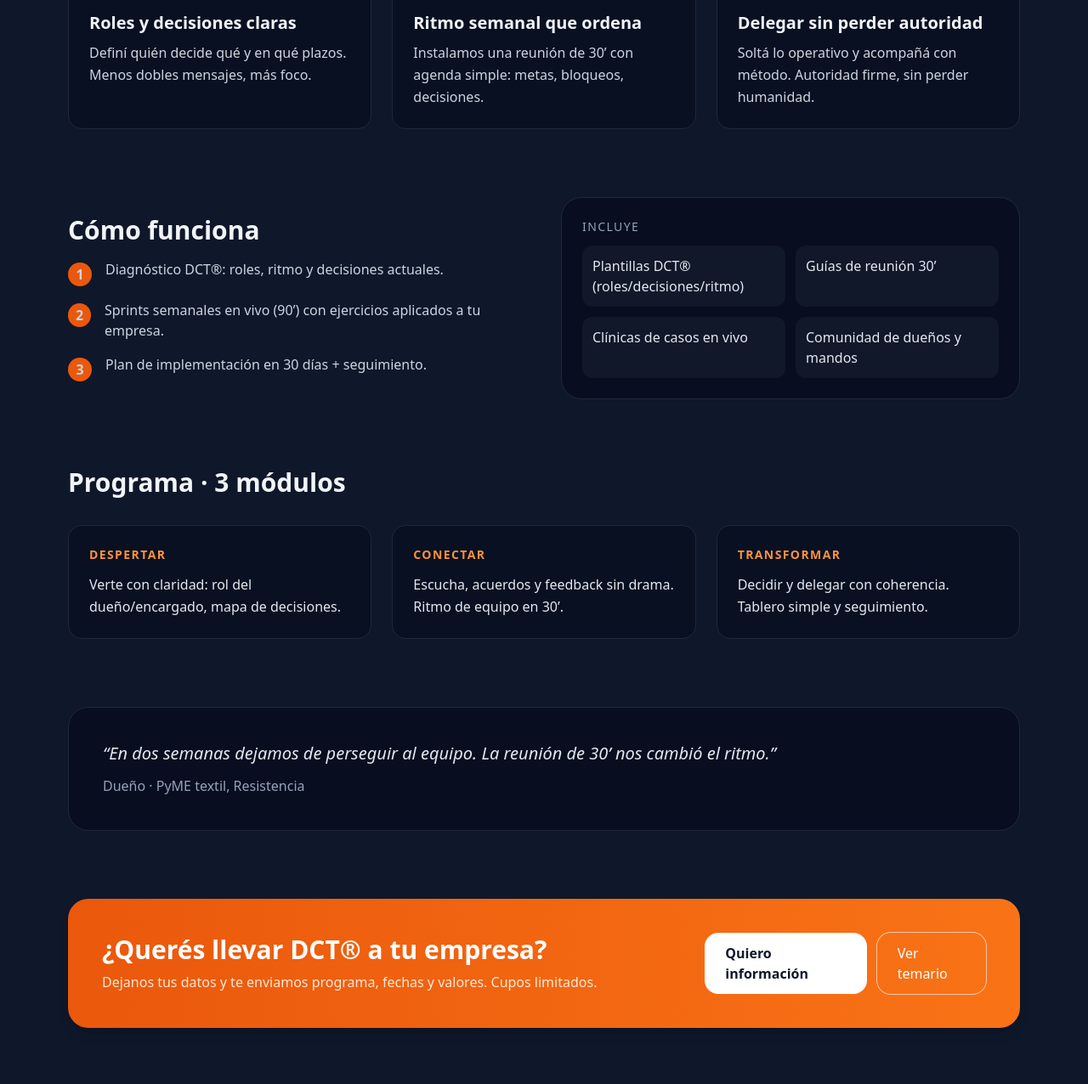
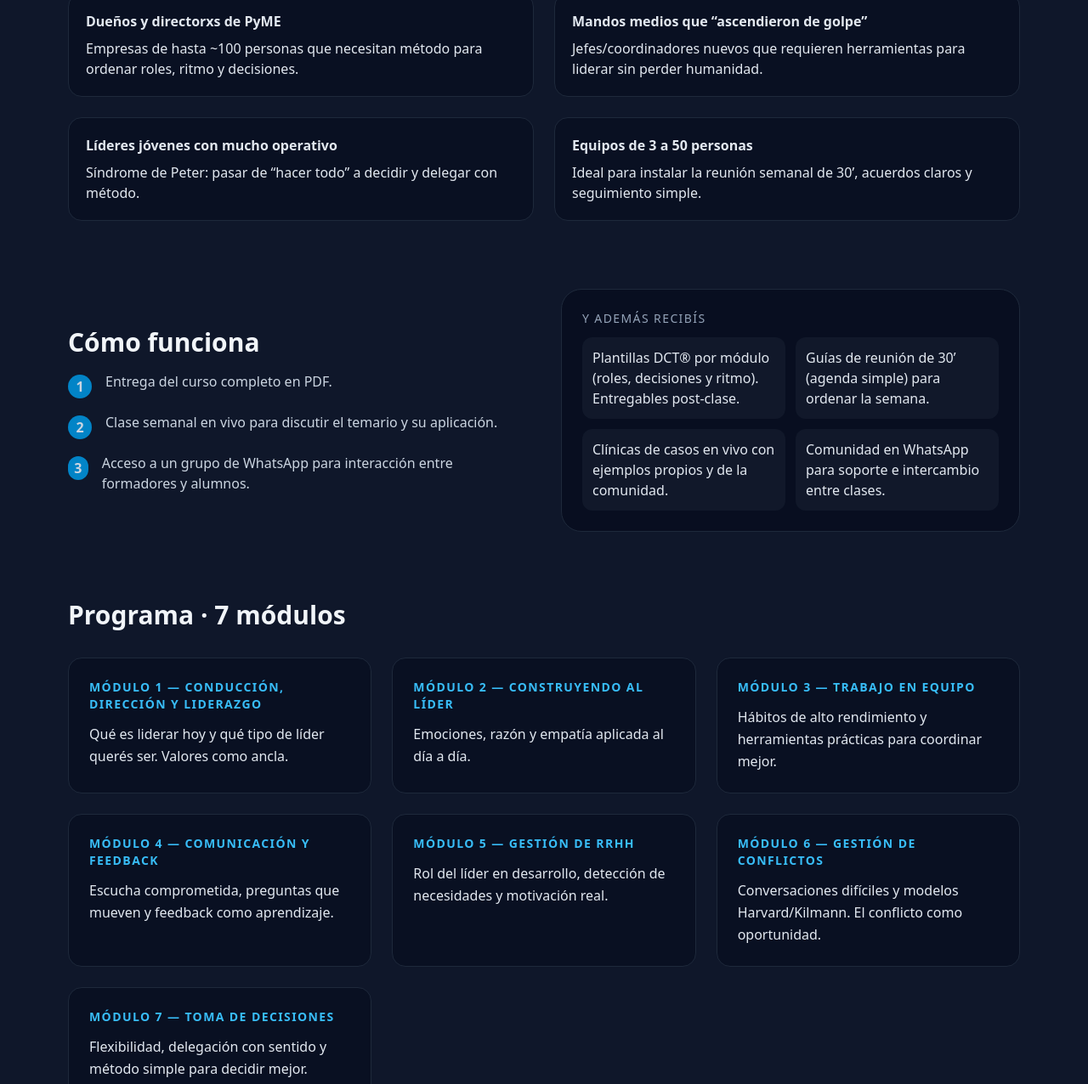
Before and after one commit to maximilianomeza-design/escuela-lideres, a plain HTML site: page index.html in a window 1280 px wide. Shown: the part 693-1969 px from the top of the page at 85% size. Drawn offline with nearby package versions, Linux system fonts and the light colour scheme.

Commit message:
Add files via upload

```diff
--- a/index.html
+++ b/index.html
@@ -12,14 +12,14 @@
   <header class="sticky top-0 z-30 backdrop-blur bg-slate-900/80 border-b border-slate-800">
     <div class="mx-auto max-w-6xl px-4 py-4 flex items-center justify-between">
       <div class="flex items-center gap-3">
-        <div class="h-9 w-9 rounded-2xl bg-orange-600"></div>
+        <div class="h-9 w-9 rounded-2xl bg-sky-600"></div>
         <div class="font-bold tracking-wide text-lg">Expert Group</div>
       </div>
       <nav class="hidden md:flex items-center gap-6 text-sm text-slate-300">
         <a href="#programa" class="hover:text-white">Programa</a>
         <a href="#para-quien" class="hover:text-white">¿Para quién?</a>
         <a href="#preguntas" class="hover:text-white">Preguntas</a>
-        <a href="#inscripcion" class="px-4 py-2 rounded-xl bg-orange-600 hover:bg-orange-500 text-white font-semibold shadow">Quiero información</a>
+        <a href="https://bit.ly/metodoDCT-escuela" class="px-4 py-2 rounded-xl bg-sky-600 hover:bg-sky-500 text-white font-semibold shadow">Quiero información</a>
       </nav>
     </div>
   </header>
@@ -29,112 +29,114 @@
     <div class="absolute inset-0 bg-gradient-to-b from-slate-900 via-slate-900 to-slate-950"></div>
     <div class="mx-auto max-w-6xl px-4 py-20 relative">
       <div class="max-w-3xl">
-        <p class="text-orange-400 font-semibold tracking-widest uppercase text-xs mb-4">Escuela de Líderes PyME · Método DCT®</p>
+        <p class="text-sky-400 font-semibold tracking-widest uppercase text-xs mb-4">Escuela de Líderes PyME · Método DCT®</p>
         <h1 class="text-4xl md:text-6xl font-extrabold leading-tight">
-          Liderá con método, <span class="text-orange-400">sin perder tu identidad</span>.
+          Liderá con método, <span class="text-sky-400">sin perder tu identidad</span>.
         </h1>
         <p class="mt-6 text-lg md:text-xl text-slate-300 max-w-2xl">
           La Escuela de Líderes PyME baja el Método DCT® a tierra para ordenar roles, ritmo de trabajo y decisiones en tu empresa.
         </p>
         <div class="mt-8 flex flex-col sm:flex-row gap-3">
-          <a href="#inscripcion" class="inline-flex items-center justify-center px-6 py-3 rounded-2xl bg-orange-600 hover:bg-orange-500 font-semibold shadow">
+          <a href="https://bit.ly/metodoDCT-escuela" class="inline-flex items-center justify-center px-6 py-3 rounded-2xl bg-sky-600 hover:bg-sky-500 font-semibold shadow">
             Quiero información
           </a>
-          <a href="#programa" class="inline-flex items-center justify-center px-6 py-3 rounded-2xl ring-1 ring-inset ring-slate-700 hover:ring-slate-500 text-slate-200">
-            Ver programa
-          </a>
+          <a href="#para-quien" class="inline-flex items-center justify-center px-6 py-3 rounded-2xl ring-1 ring-inset ring-slate-700 hover:ring-slate-500 text-slate-200">¿Es para mí?</a>
         </div>
-        <p class="mt-4 text-slate-400 text-sm">Modalidad online en vivo · NEA · Cupos limitados</p>
+        <p class="mt-4 text-slate-400 text-sm">100% online · Acceso desde cualquier lugar · Materiales descargables + comunidad en WhatsApp</p>
       </div>
     </div>
   </section>
 
-  <!-- FEATURES – 3 CAJONES -->
+  <!-- PARA QUIÉN -->
   <section id="para-quien" class="mx-auto max-w-6xl px-4 py-12">
-    <div class="grid md:grid-cols-3 gap-6">
-      <div class="rounded-2xl border border-slate-800 bg-slate-950/40 p-6 hover:border-slate-700 transition">
-        <div class="h-10 w-10 rounded-xl bg-blue-600/30 border border-blue-500/40 flex items-center justify-center mb-4">
-          <span class="text-blue-200 text-xl">1</span>
-        </div>
-        <h3 class="font-bold text-xl mb-2">Roles y decisiones claras</h3>
-        <p class="text-slate-300 leading-relaxed">Definí quién decide qué y en qué plazos. Menos dobles mensajes, más foco.</p>
+    <h2 class="text-2xl md:text-3xl font-extrabold mb-6">¿Para quién está dirigido?</h2>
+    <div class="grid md:grid-cols-2 gap-6 text-slate-200">
+      <div class="rounded-2xl border border-slate-800 bg-slate-950/40 p-5">
+        <h3 class="font-semibold mb-2">Dueños y directorxs de PyME</h3>
+        <p>Empresas de hasta ~100 personas que necesitan método para ordenar roles, ritmo y decisiones.</p>
       </div>
-      <div class="rounded-2xl border border-slate-800 bg-slate-950/40 p-6 hover:border-slate-700 transition">
-        <div class="h-10 w-10 rounded-xl bg-blue-600/30 border border-blue-500/40 flex items-center justify-center mb-4">
-          <span class="text-blue-200 text-xl">2</span>
-        </div>
-        <h3 class="font-bold text-xl mb-2">Ritmo semanal que ordena</h3>
-        <p class="text-slate-300 leading-relaxed">Instalamos una reunión de 30’ con agenda simple: metas, bloqueos, decisiones.</p>
+      <div class="rounded-2xl border border-slate-800 bg-slate-950/40 p-5">
+        <h3 class="font-semibold mb-2">Mandos medios que “ascendieron de golpe”</h3>
+        <p>Jefes/coordinadores nuevos que requieren herramientas para liderar sin perder humanidad.</p>
       </div>
-      <div class="rounded-2xl border border-slate-800 bg-slate-950/40 p-6 hover:border-slate-700 transition">
-        <div class="h-10 w-10 rounded-xl bg-blue-600/30 border border-blue-500/40 flex items-center justify-center mb-4">
-          <span class="text-blue-200 text-xl">3</span>
-        </div>
-        <h3 class="font-bold text-xl mb-2">Delegar sin perder autoridad</h3>
-        <p class="text-slate-300 leading-relaxed">Soltá lo operativo y acompañá con método. Autoridad firme, sin perder humanidad.</p>
+      <div class="rounded-2xl border border-slate-800 bg-slate-950/40 p-5">
+        <h3 class="font-semibold mb-2">Líderes jóvenes con mucho operativo</h3>
+        <p>Síndrome de Peter: pasar de “hacer todo” a decidir y delegar con método.</p>
+      </div>
+      <div class="rounded-2xl border border-slate-800 bg-slate-950/40 p-5">
+        <h3 class="font-semibold mb-2">Equipos de 3 a 50 personas</h3>
+        <p>Ideal para instalar la reunión semanal de 30’, acuerdos claros y seguimiento simple.</p>
       </div>
     </div>
   </section>
 
-  <!-- COMO FUNCIONA -->
+  <!-- COMO FUNCIONA (tu versión) -->
   <section class="mx-auto max-w-6xl px-4 py-8">
     <div class="grid md:grid-cols-2 gap-10 items-center">
       <div>
         <h2 class="text-2xl md:text-3xl font-extrabold mb-4">Cómo funciona</h2>
         <ol class="space-y-4 text-slate-300">
-          <li class="flex gap-4"><span class="mt-1 h-7 w-7 flex items-center justify-center rounded-full bg-orange-600 font-bold">1</span> Diagnóstico DCT®: roles, ritmo y decisiones actuales.</li>
-          <li class="flex gap-4"><span class="mt-1 h-7 w-7 flex items-center justify-center rounded-full bg-orange-600 font-bold">2</span> Sprints semanales en vivo (90’) con ejercicios aplicados a tu empresa.</li>
-          <li class="flex gap-4"><span class="mt-1 h-7 w-7 flex items-center justify-center rounded-full bg-orange-600 font-bold">3</span> Plan de implementación en 30 días + seguimiento.</li>
+          <li class="flex gap-4"><span class="mt-1 h-7 w-7 flex items-center justify-center rounded-full bg-sky-600 font-bold">1</span> Entrega del curso completo en PDF.</li>
+          <li class="flex gap-4"><span class="mt-1 h-7 w-7 flex items-center justify-center rounded-full bg-sky-600 font-bold">2</span> Clase semanal en vivo para discutir el temario y su aplicación.</li>
+          <li class="flex gap-4"><span class="mt-1 h-7 w-7 flex items-center justify-center rounded-full bg-sky-600 font-bold">3</span> Acceso a un grupo de WhatsApp para interacción entre formadores y alumnos.</li>
         </ol>
       </div>
       <div class="rounded-3xl border border-slate-800 bg-slate-950/50 p-6">
-        <p class="text-sm uppercase tracking-widest text-slate-400 mb-3">Incluye</p>
+        <p class="text-sm uppercase tracking-widest text-slate-400 mb-3">Y además recibís</p>
+
         <ul class="grid grid-cols-1 sm:grid-cols-2 gap-3 text-slate-200">
-          <li class="rounded-xl bg-slate-800/40 p-3">Plantillas DCT® (roles/decisiones/ritmo)</li>
-          <li class="rounded-xl bg-slate-800/40 p-3">Guías de reunión 30’</li>
-          <li class="rounded-xl bg-slate-800/40 p-3">Clínicas de casos en vivo</li>
-          <li class="rounded-xl bg-slate-800/40 p-3">Comunidad de dueños y mandos</li>
+          <li class="rounded-xl bg-slate-800/40 p-3">Plantillas DCT® por módulo (roles, decisiones y ritmo). Entregables post-clase.</li>
+          <li class="rounded-xl bg-slate-800/40 p-3">Guías de reunión de 30’ (agenda simple) para ordenar la semana.</li>
+          <li class="rounded-xl bg-slate-800/40 p-3">Clínicas de casos en vivo con ejemplos propios y de la comunidad.</li>
+          <li class="rounded-xl bg-slate-800/40 p-3">Comunidad en WhatsApp para soporte e intercambio entre clases.</li>
         </ul>
+
       </div>
     </div>
   </section>
 
-  <!-- PROGRAMA -->
+  <!-- PROGRAMA 7 MÓDULOS -->
   <section id="programa" class="mx-auto max-w-6xl px-4 py-12">
-    <h2 class="text-2xl md:text-3xl font-extrabold mb-8">Programa · 3 módulos</h2>
+    <h2 class="text-2xl md:text-3xl font-extrabold mb-8">Programa · 7 módulos</h2>
     <div class="grid md:grid-cols-3 gap-6">
       <div class="rounded-2xl p-6 border border-slate-800 bg-slate-950/40">
-        <div class="text-sm tracking-widest uppercase text-orange-400 font-semibold">DESPERTAR</div>
-        <p class="mt-3 text-slate-200 leading-relaxed">Verte con claridad: rol del dueño/encargado, mapa de decisiones.</p>
+        <div class="text-sm tracking-widest uppercase text-sky-400 font-semibold">MÓDULO 1 — Conducción, dirección y liderazgo</div>
+        <p class="mt-3 text-slate-200 leading-relaxed">Qué es liderar hoy y qué tipo de líder querés ser. Valores como ancla.</p>
       </div>
       <div class="rounded-2xl p-6 border border-slate-800 bg-slate-950/40">
-        <div class="text-sm tracking-widest uppercase text-orange-400 font-semibold">CONECTAR</div>
-        <p class="mt-3 text-slate-200 leading-relaxed">Escucha, acuerdos y feedback sin drama. Ritmo de equipo en 30’.</p>
+        <div class="text-sm tracking-widest uppercase text-sky-400 font-semibold">MÓDULO 2 — Construyendo al líder</div>
+        <p class="mt-3 text-slate-200 leading-relaxed">Emociones, razón y empatía aplicada al día a día.</p>
       </div>
       <div class="rounded-2xl p-6 border border-slate-800 bg-slate-950/40">
-        <div class="text-sm tracking-widest uppercase text-orange-400 font-semibold">TRANSFORMAR</div>
-        <p class="mt-3 text-slate-200 leading-relaxed">Decidir y delegar con coherencia. Tablero simple y seguimiento.</p>
+        <div class="text-sm tracking-widest uppercase text-sky-400 font-semibold">MÓDULO 3 — Trabajo en equipo</div>
+        <p class="mt-3 text-slate-200 leading-relaxed">Hábitos de alto rendimiento y herramientas prácticas para coordinar mejor.</p>
       </div>
-    </div>
-  </section>
-
-  <!-- TESTIMONIO -->
-  <section class="mx-auto max-w-6xl px-4 py-8">
-    <div class="rounded-3xl border border-slate-800 bg-slate-950/50 p-6 md:p-10">
-      <p class="text-slate-200 text-lg md:text-xl italic">
-        “En dos semanas dejamos de perseguir al equipo. La reunión de 30’ nos cambió el ritmo.”
-      </p>
-      <div class="mt-3 text-slate-400">Dueño · PyME textil, Resistencia</div>
+      <div class="rounded-2xl p-6 border border-slate-800 bg-slate-950/40">
+        <div class="text-sm tracking-widest uppercase text-sky-400 font-semibold">MÓDULO 4 — Comunicación y feedback</div>
+        <p class="mt-3 text-slate-200 leading-relaxed">Escucha comprometida, preguntas que mueven y feedback como aprendizaje.</p>
+      </div>
+      <div class="rounded-2xl p-6 border border-slate-800 bg-slate-950/40">
+        <div class="text-sm tracking-widest uppercase text-sky-400 font-semibold">MÓDULO 5 — Gestión de RRHH</div>
+        <p class="mt-3 text-slate-200 leading-relaxed">Rol del líder en desarrollo, detección de necesidades y motivación real.</p>
+      </div>
+      <div class="rounded-2xl p-6 border border-slate-800 bg-slate-950/40">
+        <div class="text-sm tracking-widest uppercase text-sky-400 font-semibold">MÓDULO 6 — Gestión de conflictos</div>
+        <p class="mt-3 text-slate-200 leading-relaxed">Conversaciones difíciles y modelos Harvard/Kilmann. El conflicto como oportunidad.</p>
+      </div>
+      <div class="rounded-2xl p-6 border border-slate-800 bg-slate-950/40">
+        <div class="text-sm tracking-widest uppercase text-sky-400 font-semibold">MÓDULO 7 — Toma de decisiones</div>
+        <p class="mt-3 text-slate-200 leading-relaxed">Flexibilidad, delegación con sentido y método simple para decidir mejor.</p>
+      </div>
     </div>
   </section>
 
   <!-- CTA FINAL -->
   <section id="inscripcion" class="mx-auto max-w-6xl px-4 py-12">
-    <div class="rounded-3xl bg-gradient-to-r from-orange-600 to-orange-500 p-6 md:p-10 shadow-lg">
+    <div class="rounded-3xl bg-gradient-to-r from-sky-600 to-sky-500 p-6 md:p-10 shadow-lg">
       <div class="grid md:grid-cols-3 gap-6 items-center">
         <div class="md:col-span-2">
           <h3 class="text-2xl md:text-3xl font-extrabold text-white">¿Querés llevar DCT® a tu empresa?</h3>
-          <p class="text-orange-50/90 mt-2">Dejanos tus datos y te enviamos programa, fechas y valores. Cupos limitados.</p>
+          <p class="text-sky-50/90 mt-2">Dejanos tus datos y te enviamos programa, fechas y valores. Cupos limitados.</p>
         </div>
         <div class="flex flex-col sm:flex-row md:justify-end gap-3">
           <a href="https://bit.ly/metodoDCT-escuela" class="inline-flex items-center justify-center px-6 py-3 rounded-2xl bg-white text-slate-900 font-semibold">
@@ -149,38 +151,40 @@
   </section>
 
   <!-- FAQ -->
+
   <section id="preguntas" class="mx-auto max-w-6xl px-4 py-12">
     <h2 class="text-2xl md:text-3xl font-extrabold mb-6">Preguntas frecuentes</h2>
     <div class="space-y-4">
       <details class="group rounded-2xl border border-slate-800 bg-slate-950/40 p-5">
         <summary class="cursor-pointer list-none flex items-center justify-between">
-          <span class="font-semibold">¿Necesito haber leído los 3 mini-libros?</span>
+          <span class="font-semibold">¿Necesito experiencia previa en liderazgo?</span>
           <span class="ml-4 inline-flex h-6 w-6 items-center justify-center rounded-full bg-slate-800 text-slate-300 transition">+</span>
         </summary>
-        <div class="mt-3 text-slate-300">No. Llegás con “Despertar” leído y en la Escuela lo bajamos a práctica.</div>
+        <div class="mt-3 text-slate-300">No. Empezamos con un diagnóstico simple y te damos el método paso a paso.</div>
       </details>
       <details class="group rounded-2xl border border-slate-800 bg-slate-950/40 p-5">
         <summary class="cursor-pointer list-none flex items-center justify-between">
-          <span class="font-semibold">¿Sirve si mi equipo es chico?</span>
+          <span class="font-semibold">¿Cuánta dedicación semanal pide?</span>
           <span class="ml-4 inline-flex h-6 w-6 items-center justify-center rounded-full bg-slate-800 text-slate-300 transition">+</span>
         </summary>
-        <div class="mt-3 text-slate-300">Sí. Ideal para equipos de 3 a 50 personas.</div>
+        <div class="mt-3 text-slate-300">Una clase en vivo de 90’ + ~1 h por día para seguir el curso (plantillas y aplicación).</div>
       </details>
       <details class="group rounded-2xl border border-slate-800 bg-slate-950/40 p-5">
         <summary class="cursor-pointer list-none flex items-center justify-between">
-          <span class="font-semibold">¿Hay clases grabadas?</span>
+          <span class="font-semibold">¿Qué pasa si falto a una clase?</span>
           <span class="ml-4 inline-flex h-6 w-6 items-center justify-center rounded-full bg-slate-800 text-slate-300 transition">+</span>
         </summary>
-        <div class="mt-3 text-slate-300">Sí, quedan 7 días disponibles. Los sprints clave son en vivo.</div>
+        <div class="mt-3 text-slate-300">Tenés la grabación disponible 7 días y soporte en el grupo de WhatsApp para ponerte al día.</div>
       </details>
     </div>
   </section>
+
 
   <!-- FOOTER -->
   <footer class="border-t border-slate-800 mt-12">
     <div class="mx-auto max-w-6xl px-4 py-10 flex flex-col md:flex-row items-center justify-between gap-4 text-slate-400 text-sm">
       <div class="flex items-center gap-3">
-        <div class="h-8 w-8 rounded-xl bg-orange-600"></div>
+        <div class="h-8 w-8 rounded-xl bg-sky-600"></div>
         <span>© 2025 Expert Group · Argentina</span>
       </div>
       <div class="flex items-center gap-6">
```
